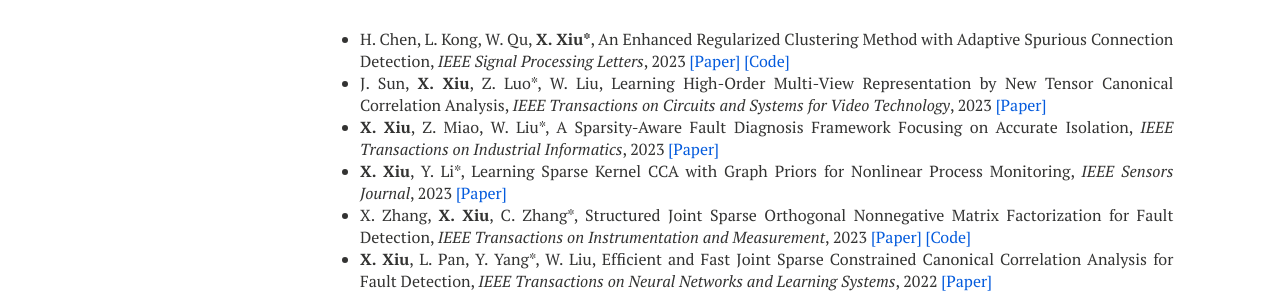
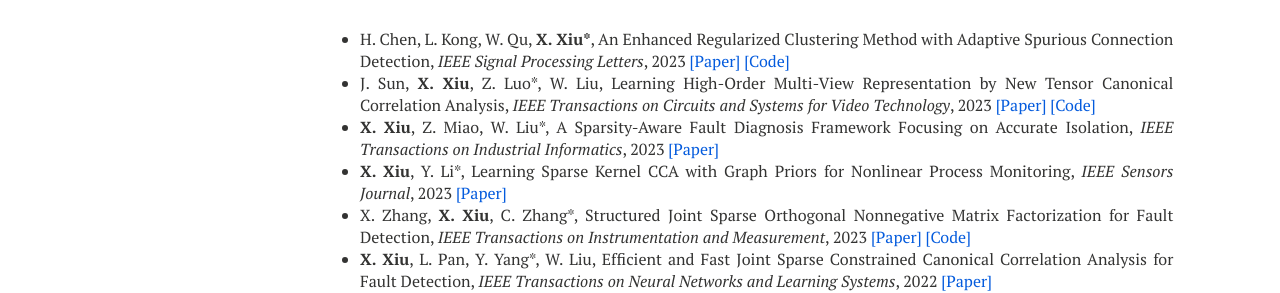
Before and after one commit to xianchaoxiu/xianchaoxiu.github.io, a Jekyll site: the page built from publications/index.md, in a window 1280 px wide. Shown: the part 476-769 px from the top of the page. Built offline with Jekyll 4.4.1, drawn with Linux system fonts in a browser that asks for light colours; nearby versions of some CDN libraries.

Commit message:
Update index.md

```diff
--- a/publications/index.md
+++ b/publications/index.md
@@ -17,7 +17,7 @@ share: false
 
 ### 2018-2023
 * H. Chen, L. Kong, W. Qu, <b>X. Xiu*</b>, An Enhanced Regularized Clustering Method with Adaptive Spurious Connection Detection, <i>IEEE Signal Processing Letters</i>, 2023 <a href="https://ieeexplore.ieee.org/document/10252040" class="textlink" target="_blank">[Paper]</a> <a href="https://github.com/xianchaoxiu/2023-SPL" class="textlink" target="_blank">[Code]</a> <br>
-* J. Sun, <b>X. Xiu</b>, Z. Luo*, W. Liu, Learning High-Order Multi-View Representation by New Tensor Canonical Correlation Analysis, <i>IEEE Transactions on Circuits and Systems for Video Technology</i>, 2023 <a href="https://ieeexplore.ieee.org/document/10091146" class="textlink" target="_blank">[Paper]</a> <br>
+* J. Sun, <b>X. Xiu</b>, Z. Luo*, W. Liu, Learning High-Order Multi-View Representation by New Tensor Canonical Correlation Analysis, <i>IEEE Transactions on Circuits and Systems for Video Technology</i>, 2023 <a href="https://ieeexplore.ieee.org/document/10091146" class="textlink" target="_blank">[Paper]</a> <a href="https://github.com/xianchaoxiu/2023-TCSVT" class="textlink" target="_blank">[Code]</a> <br>
 * <b>X. Xiu</b>, Z. Miao, W. Liu*, A Sparsity-Aware Fault Diagnosis Framework Focusing on Accurate Isolation, <i>IEEE Transactions on Industrial Informatics</i>, 2023 <a href="https://ieeexplore.ieee.org/document/9788040" class="textlink" target="_blank">[Paper]</a> <br>
 * <b>X. Xiu</b>, Y. Li*, Learning Sparse Kernel CCA with Graph Priors for Nonlinear Process Monitoring, <i>IEEE Sensors Journal</i>, 2023 <a href="https://ieeexplore.ieee.org/document/10050438" class="textlink" target="_blank">[Paper]</a> <br>
 * X. Zhang, <b>X. Xiu</b>, C. Zhang*, Structured Joint Sparse Orthogonal Nonnegative Matrix Factorization for Fault Detection, <i>IEEE Transactions on Instrumentation and Measurement</i>, 2023 <a href="https://ieeexplore.ieee.org/abstract/document/10036023" class="textlink" target="_blank">[Paper]</a> <a href="https://github.com/xianchaoxiu/2023-TIM" class="textlink" target="_blank">[Code]</a> <br>
```
